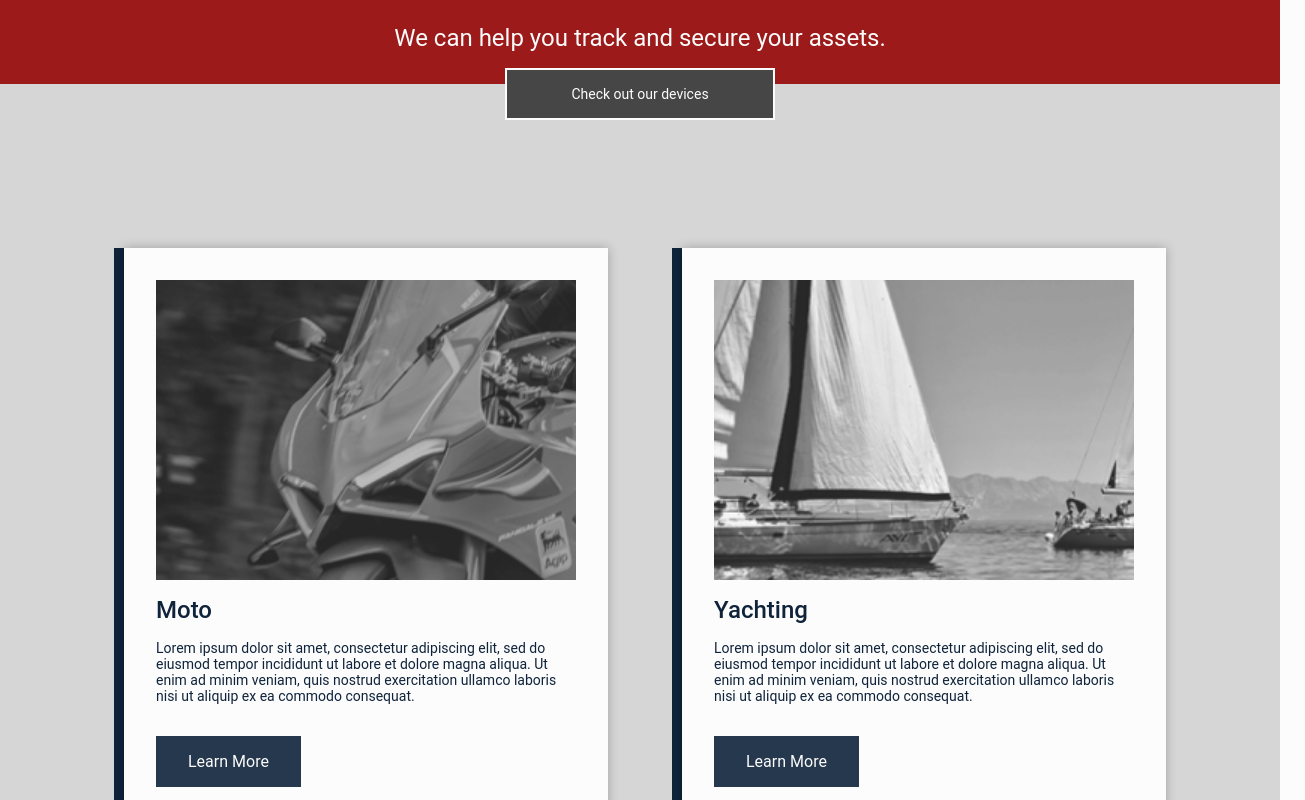
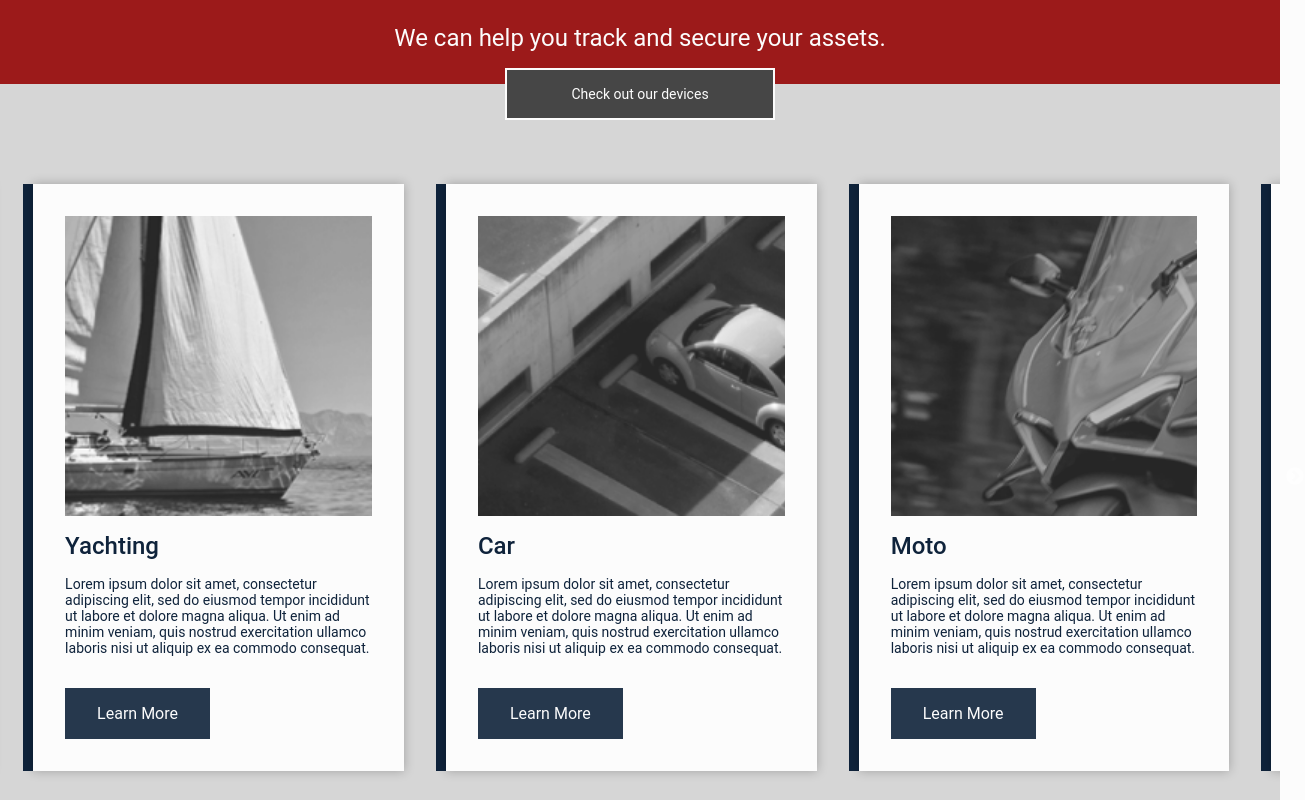
Before and after one commit to thomaidistheo/kentall-tech-redesign, a React (Create React App) app: page / in a window 1280 px wide. Shown: the part 800-1600 px from the top of the page, 1305 px wide, since content can reach past the window. Built offline with nearby package versions, Linux system fonts and the light colour scheme.

Commit message:
added slider in homepage

```diff
--- a/package.json
+++ b/package.json
@@ -10,6 +10,8 @@
     "react-dom": "^18.1.0",
     "react-router-dom": "^6.3.0",
     "react-scripts": "5.0.1",
+    "react-slick": "^0.29.0",
+    "slick-carousel": "^1.8.1",
     "web-vitals": "^2.1.4"
   },
   "scripts": {
--- a/src/Pages/Homepage/Homepage.jsx
+++ b/src/Pages/Homepage/Homepage.jsx
@@ -2,6 +2,7 @@ import React from 'react'
 import HeroImg from '../../components/HeroImg/HeroImg'
 import Subtitle from '../../components/Subtitle/Subtitle'
 import Card from '../../components/Cards/Card'
+import SlickSlider from '../../components/Slider/SlickSlider'
 
 import motoCard from '../../assets/moto-card.png'
 import boatCard from '../../assets/boat-card.png'
@@ -15,8 +16,8 @@ export default function Homepage() {
       <HeroImg />
       <Subtitle />
 
-      <div className="card-cont">
-        <Card
+      {/* <div className="card-cont"> */}
+        {/* <Card
           image={motoCard}
           title="Moto"
           text="Lorem ipsum dolor sit amet, consectetur adipiscing elit, sed do eiusmod tempor incididunt ut labore et dolore magna aliqua. Ut enim ad minim veniam, quis nostrud exercitation ullamco laboris nisi ut aliquip ex ea commodo consequat. "
@@ -33,8 +34,10 @@ export default function Homepage() {
           title="Car"
           text="Lorem ipsum dolor sit amet, consectetur adipiscing elit, sed do eiusmod tempor incididunt ut labore et dolore magna aliqua. Ut enim ad minim veniam, quis nostrud exercitation ullamco laboris nisi ut aliquip ex ea commodo consequat. "
           button="#"
-        />
-      </div>
+        /> */}
+      <SlickSlider />
+      {/* </div> */}
+
     </div>
   )
 }
--- /dev/null
+++ b/src/components/Slider/SlickSlider.jsx
@@ -0,0 +1,72 @@
+import React, { useState } from 'react'
+import Slider from 'react-slick'
+import 'slick-carousel/slick/slick.css'
+import 'slick-carousel/slick/slick-theme.css'
+import './slickslider-custom.css'
+import Card from '../../components/Cards/Card'
+
+import motoCard from '../../assets/moto-card.png'
+import boatCard from '../../assets/boat-card.png'
+import carCard from '../../assets/car-card.png'
+
+export default function SyncSlider() {
+  const [nav1, setNav1] = useState();
+
+  const settings = {
+    dots: true,
+    infinite: true,
+    speed: 500,
+    slidesToShow: 3,
+    slidesToScroll: 1,
+    autoplay: true,
+    speed: 500,
+    autoplaySpeed: 5000,
+    cssEase: "linear",
+    responsive: [
+        {
+          breakpoint: 1280,
+          settings: {
+            slidesToShow: 2,
+            slidesToScroll: 1,
+            infinite: true,
+            dots: true
+          }
+        },
+        {
+          breakpoint: 900,
+          settings: {
+            slidesToShow: 1,
+            slidesToScroll: 1,
+            initialSlide: 1,
+            infinite: true,
+            dots: true
+          }
+        }
+      ]
+  };
+
+    return (
+    <div>
+      <Slider {...settings} asNavFor={nav1} ref={(slider1) => setNav1(slider1)}>
+        <Card
+            image={motoCard}
+            title="Moto"
+            text="Lorem ipsum dolor sit amet, consectetur adipiscing elit, sed do eiusmod tempor incididunt ut labore et dolore magna aliqua. Ut enim ad minim veniam, quis nostrud exercitation ullamco laboris nisi ut aliquip ex ea commodo consequat. "
+            button="#"
+            />
+         <Card
+          image={boatCard}
+          title="Yachting"
+          text="Lorem ipsum dolor sit amet, consectetur adipiscing elit, sed do eiusmod tempor incididunt ut labore et dolore magna aliqua. Ut enim ad minim veniam, quis nostrud exercitation ullamco laboris nisi ut aliquip ex ea commodo consequat. "
+          button="#"
+        />
+        <Card
+          image={carCard}
+          title="Car"
+          text="Lorem ipsum dolor sit amet, consectetur adipiscing elit, sed do eiusmod tempor incididunt ut labore et dolore magna aliqua. Ut enim ad minim veniam, quis nostrud exercitation ullamco laboris nisi ut aliquip ex ea commodo consequat. "
+          button="#"
+        />
+      </Slider>
+    </div>
+  );
+}
--- /dev/null
+++ b/src/components/Slider/slickslider-custom.css
@@ -0,0 +1,137 @@
+@-webkit-keyframes btn-fill-in {
+  from {
+    width: 0%;
+  }
+  to {
+    width: 100%;
+  }
+}
+
+@keyframes btn-fill-in {
+  from {
+    width: 0%;
+  }
+  to {
+    width: 100%;
+  }
+}
+
+.btn {
+  border: none;
+  background: none;
+  padding: 16px 32px;
+  cursor: pointer;
+  position: relative;
+}
+
+.btn:hover::before, .btn:active::before {
+  content: '';
+  position: absolute;
+  top: 0;
+  left: 0;
+  width: 100%;
+  height: 100%;
+  -webkit-animation-name: btn-fill-in;
+          animation-name: btn-fill-in;
+  -webkit-animation-duration: 200ms;
+          animation-duration: 200ms;
+}
+
+.btn-primary-black {
+  background-color: #1E1E1E;
+  color: #FCFCFC;
+}
+
+.btn-primary-black:hover::before {
+  background-color: rgba(255, 255, 255, 0.05);
+}
+
+.btn-primary-white {
+  background-color: #FCFCFC;
+  color: #1E1E1E;
+}
+
+.btn-primary-white:hover::before {
+  background-color: rgba(0, 0, 0, 0.2);
+}
+
+.btn-primary-red {
+  background-color: #9C1A1A;
+  color: #FCFCFC;
+}
+
+.btn-primary-red:hover::before {
+  background-color: rgba(255, 255, 255, 0.2);
+}
+
+.btn-primary-blue {
+  background-color: #0F233B;
+  color: #FCFCFC;
+}
+
+.btn-primary-blue:hover::before {
+  background-color: rgba(255, 255, 255, 0.2);
+}
+
+.btn-secondary-black {
+  background: transparent;
+  border: 2px solid #1E1E1E;
+  color: #FCFCFC;
+}
+
+.btn-secondary-white {
+  background: transparent;
+  border: 2px solid #FCFCFC;
+  color: #1E1E1E;
+}
+
+.btn-secondary-red {
+  background: transparent;
+  border: 2px solid primary-red;
+  color: #FCFCFC;
+}
+
+.btn-secondary-blue {
+  background: transparent;
+  border: 2px solid #0F233B;
+  color: #0F233B;
+}
+
+.btn-secondary-blue:hover::before {
+  background-color: #0F233B;
+  color: #FCFCFC;
+}
+
+body {
+  overflow-x: hidden;
+}
+
+.slick-slider {
+  background-color: #D6D6D6;
+}
+
+.slick-track {
+  padding: 64px 64px;
+  background-color: #D6D6D6;
+  display: -webkit-box;
+  display: -ms-flexbox;
+  display: flex;
+  -webkit-box-align: center;
+      -ms-flex-align: center;
+          align-items: center;
+  -webkit-box-pack: center;
+      -ms-flex-pack: center;
+          justify-content: center;
+}
+
+@media (max-width: 900px) {
+  .slick-track {
+    gap: 0;
+    padding: 32px 0px;
+  }
+}
+
+.slick-slide {
+  margin: 0 16px;
+}
+/*# sourceMappingURL=slickslider-custom.css.map */
--- /dev/null
+++ b/src/components/Slider/slickslider-custom.scss
@@ -0,0 +1,23 @@
+@import '../../imports';
+
+.slick-slider {
+    background-color: $col-gray-400;
+}
+
+.slick-track {
+    padding: 64px 64px;
+    background-color: $col-gray-400;
+
+    display: flex;
+    align-items: center;
+    justify-content: center;
+
+    @media (max-width: 900px) {
+        gap: 0;
+        padding: 32px 0px;
+    }
+}
+
+.slick-slide {
+    margin: 0 16px;
+}
```
Also changed, not shown: public/manifest.json, 2 other files (tests, documents, lock files or other folders).
